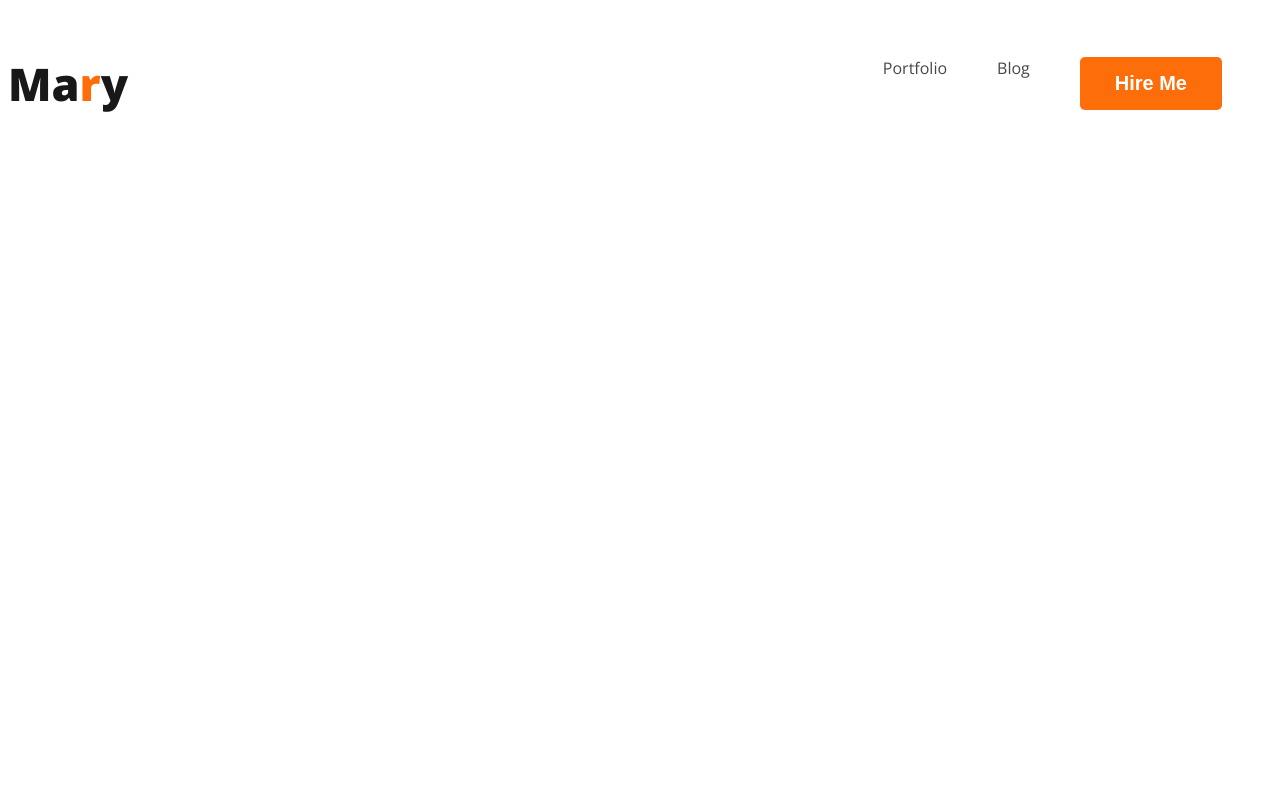
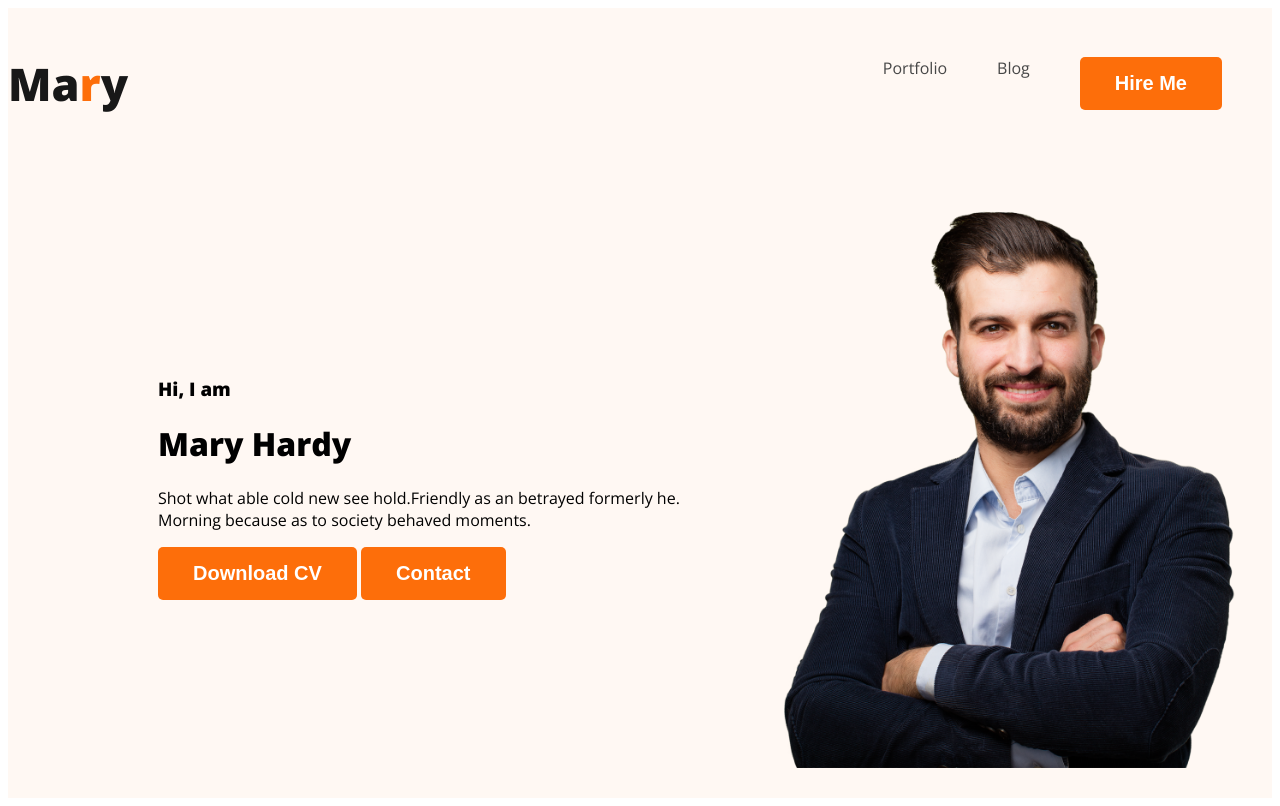
Before and after one commit to MD-SHihAb1/web-devloper-portfolio, a plain HTML site: page index.html in a window 1280 px wide. Drawn offline with nearby package versions, Linux system fonts and the light colour scheme.

Commit message:
added img

```diff
--- a/index.html
+++ b/index.html
@@ -10,7 +10,7 @@
     <link rel="stylesheet" href="styles/portfolio.css">
 </head>
 <body>
-    <header>
+    <header class="header">
         <nav>
             <h3 class="nav-title">Ma<span class="text-primary">r</span>y</h3>
             <ul>
@@ -19,6 +19,17 @@
                 <li><button class="btn-primary">Hire Me</button></li>
             </ul>
         </nav>
+        <div class="banner">
+            <div class="banner-content">
+                <h3 class="banner-greeting">Hi, I  am</h3>
+                <h1 class="banner-title">Mary Hardy</h1>
+                <p>Shot what able cold new see hold.Friendly as an betrayed formerly he. Morning because as to society behaved moments.</p>
+                <button class="btn-primary">Download CV</button>
+                <button class="btn-primary">Contact</button>
+            </div>
+            <img class="profile-pic" src="images/hardy.png" alt="">
+        </div>
+
 
     </header>
     <main>
--- a/styles/portfolio.css
+++ b/styles/portfolio.css
@@ -19,6 +19,7 @@ nav {
     display: flex;
     justify-content: space-between;
     align-items: center;
+    margin: o 200px;
 }
 .nav-title{
     color: var(--Dark-01, #181818);
@@ -37,3 +38,15 @@ nav a{
     text-decoration: none;
     color: #474747;
 }
+/*header related styles */
+.header{
+    background-color: #FFF8F3;
+}
+.banner{
+    padding: 30px 30px 30px 150px;
+    display: flex;
+    align-items: center;
+}
+.banner .profile-pic{
+    width: 500px;
+}
```
